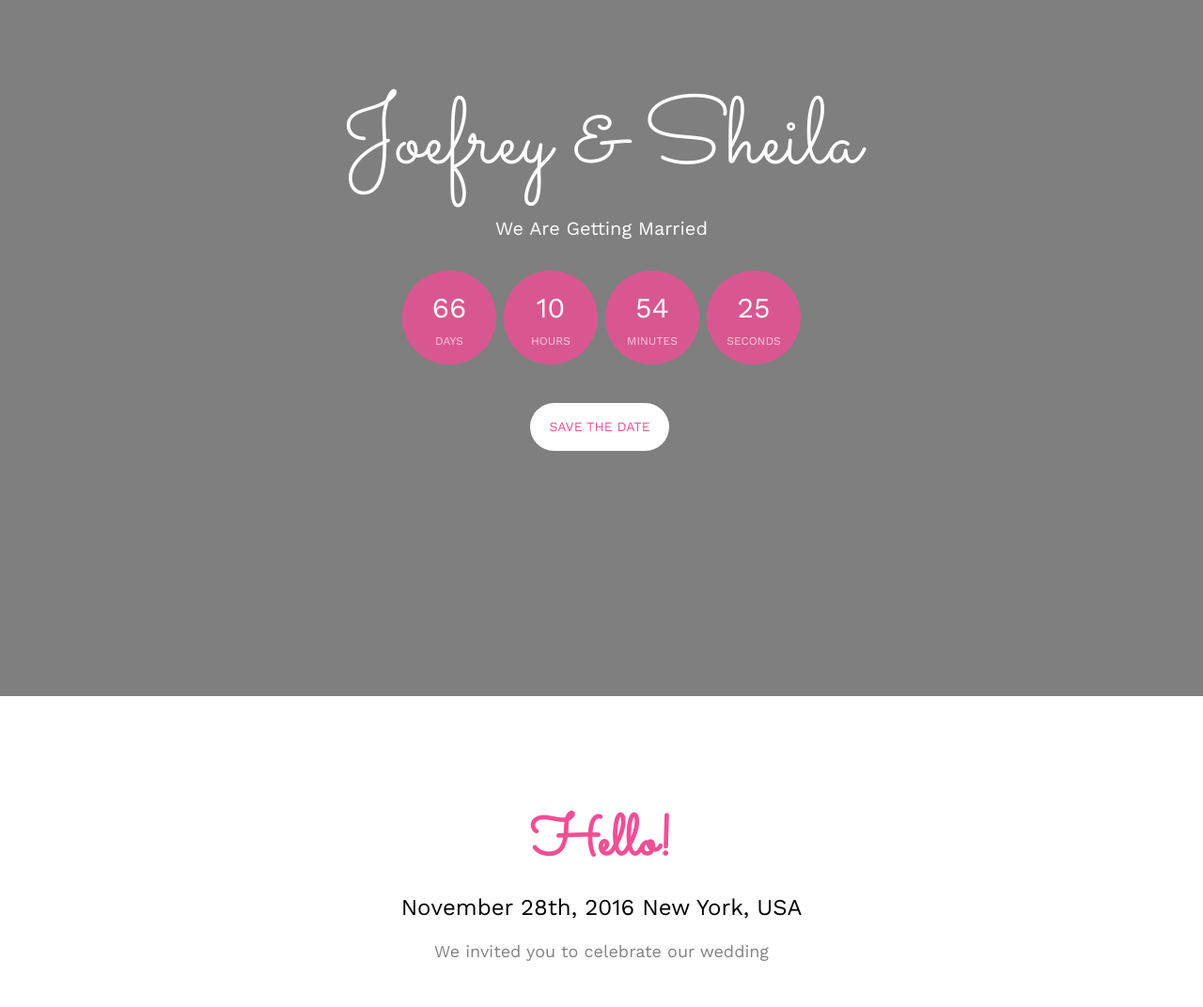
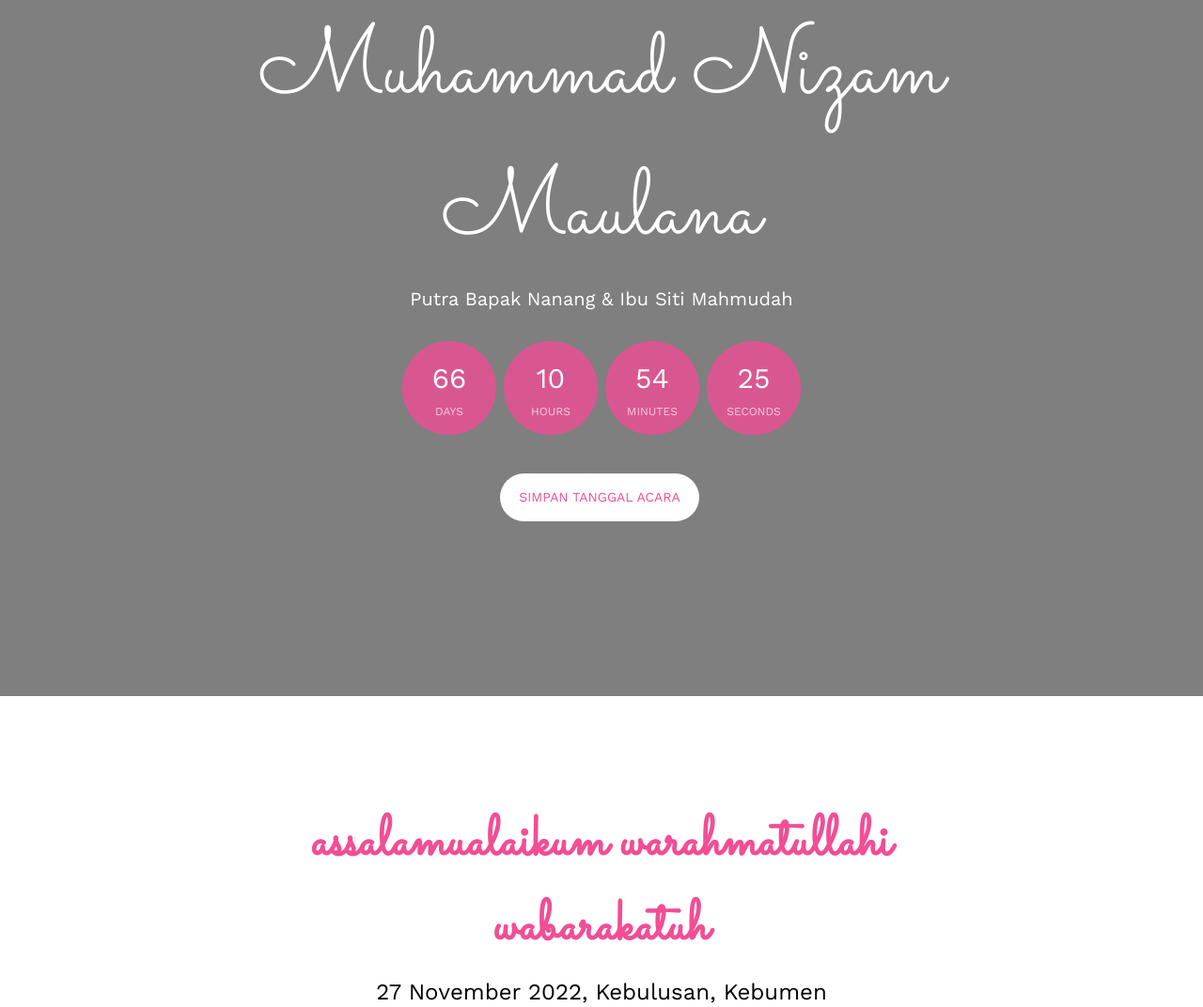
Before and after one commit to Wizone-iz/khitan-nizam.github.io, a plain HTML site: page index.html in a window 1280 px wide. Shown: the part 159-1231 px from the top of the page at 94% size. Drawn offline with nearby package versions, Linux system fonts and the light colour scheme; files whose address does not match are found by name.

Commit message:
Update index.html

```diff
--- a/index.html
+++ b/index.html
@@ -113,10 +113,10 @@
 				<div class="col-md-8 col-md-offset-2 text-center">
 					<div class="display-t">
 						<div class="display-tc animate-box" data-animate-effect="fadeIn">
-							<h1>Joefrey &amp; Sheila</h1>
-							<h2>We Are Getting Married</h2>
+							<h1>Muhammad Nizam Maulana</h1>
+							<h2>Putra Bapak Nanang & Ibu Siti Mahmudah</h2>
 							<div class="simply-countdown simply-countdown-one"></div>
-							<p><a href="#" class="btn btn-default btn-sm">Save the date</a></p>
+							<p><a href="#" class="btn btn-default btn-sm">Simpan Tanggal Acara</a></p>
 						</div>
 					</div>
 				</div>
@@ -128,9 +128,9 @@
 		<div class="container">
 			<div class="row">
 				<div class="col-md-8 col-md-offset-2 text-center fh5co-heading animate-box">
-					<h2>Hello!</h2>
-					<h3>November 28th, 2016 New York, USA</h3>
-					<p>We invited you to celebrate our wedding</p>
+					<h2>assalamualaikum warahmatullahi wabarakatuh</h2>
+					<h3>27 November 2022, Kebulusan, Kebumen</h3>
+					<p>Dengan Rahmat Allah yang Maha Kuasa Insha Allah kami akan melangsungkan Syukuran Khitanan</p>
 				</div>
 			</div>
 			<div class="couple-wrap animate-box">
```
